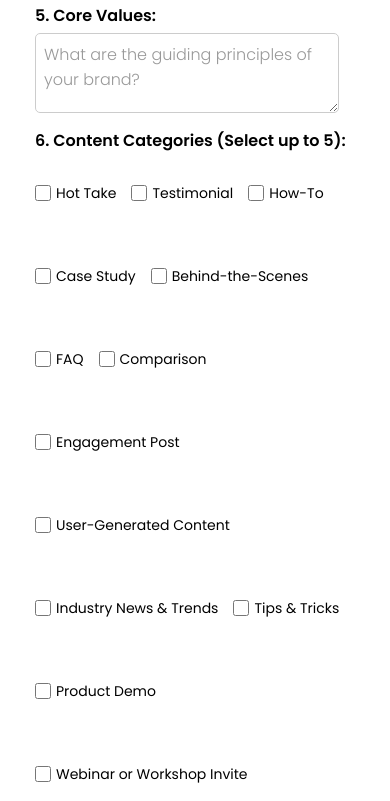
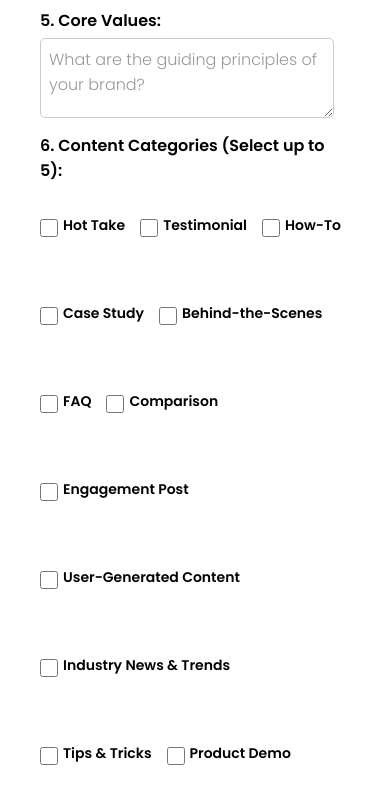
Before and after one commit to broLgray/60doc-web-app, a website: page index.html in a window 390 px wide. Shown: the part 730-1531 px from the top of the page. Drawn offline with Linux system fonts and the light colour scheme.

Commit message:
Updated Styling

```diff
--- a/styles.css
+++ b/styles.css
@@ -77,8 +77,7 @@ body {
 /* Main Container */
 .container {
     background: white;
-    padding-top: 60px;
-    padding-bottom: 60px;
+    padding: 60px 40px;
     min-width: 700px;
     max-width: 90vw;
     text-align: center;
@@ -126,21 +125,25 @@ input {
 
 /* Checkbox Layout */
 .checkbox-group {
+    max-width: 700px; /* Keep checkboxes from stretching too wide */
+    margin: 0 auto; /* Center it */
     display: flex;
     flex-wrap: wrap;
-    gap: 10px;
     justify-content: flex-start;
-    margin-top: 10px;
+    gap: 3px 15px; /* Reduce space between rows */
 }
 
+/* Adjust checkbox alignment */
 .checkbox-group label {
-    display: flex;
+    display: inline-flex;
     align-items: center;
+    font-size: 14px; /* Slightly smaller text */
     gap: 5px;
-    font-weight: normal;
-    cursor: pointer;
+    margin: 0; /* Remove excess margin */
+    white-space: nowrap; /* Prevent breaking into multiple lines */
 }
 
+/* Checkbox Inputs */
 .checkbox-group input[type="checkbox"] {
     width: 18px;
     height: 18px;
@@ -203,7 +206,7 @@ html, body {
     flex-direction: column;
 }
 
-/* Fix checkbox layout on mobile */
+/* Responsive Design */
 @media screen and (max-width: 768px) {
     body {
         font-size: 16px;
@@ -213,7 +216,7 @@ html, body {
 
     .container {
         min-width: 100%;
-        padding: 15px;
+        padding: 20px;
         box-shadow: none;
     }
 
@@ -222,39 +225,7 @@ html, body {
         padding: 8px;
     }
 
-    /* Limit width and fix spacing */
-.checkbox-group {
-    max-width: 700px; /* Keep checkboxes from stretching too wide */
-    margin: 0 auto; /* Center it */
-    display: flex;
-    flex-wrap: wrap;
-    justify-content: flex-start;
-    gap: 3px 15px; /* Reduce space between rows */
-}
-
-/* Adjust checkbox alignment */
-.checkbox-group label {
-    display: inline-flex;
-    align-items: center;
-    font-size: 14px; /* Slightly smaller text */
-    gap: 5px;
-    margin: 0; /* Remove excess margin */
-    white-space: nowrap; /* Prevent breaking into multiple lines */
-}
-
-    .checkbox-group input[type="checkbox"] {
-        width: 16px;
-        height: 16px;
-        margin: 0;
-        vertical-align: middle;
-    }
-
-    button {
-        width: 100%;
-        padding: 12px;
-        font-size: 18px;
-    }
-
+    /* Adjust navbar spacing */
     .navbar {
         padding: 10px 20px;
     }
```
